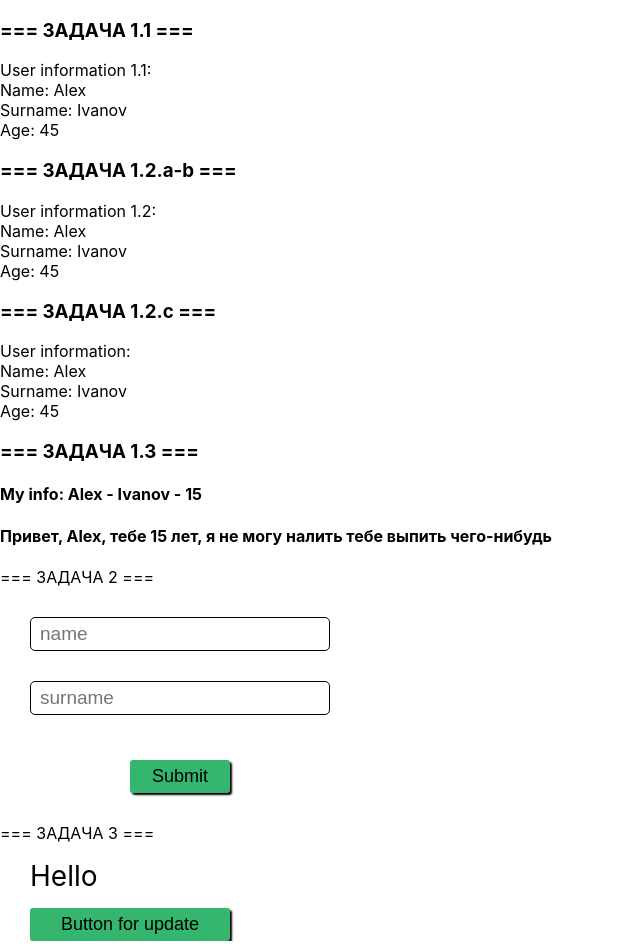
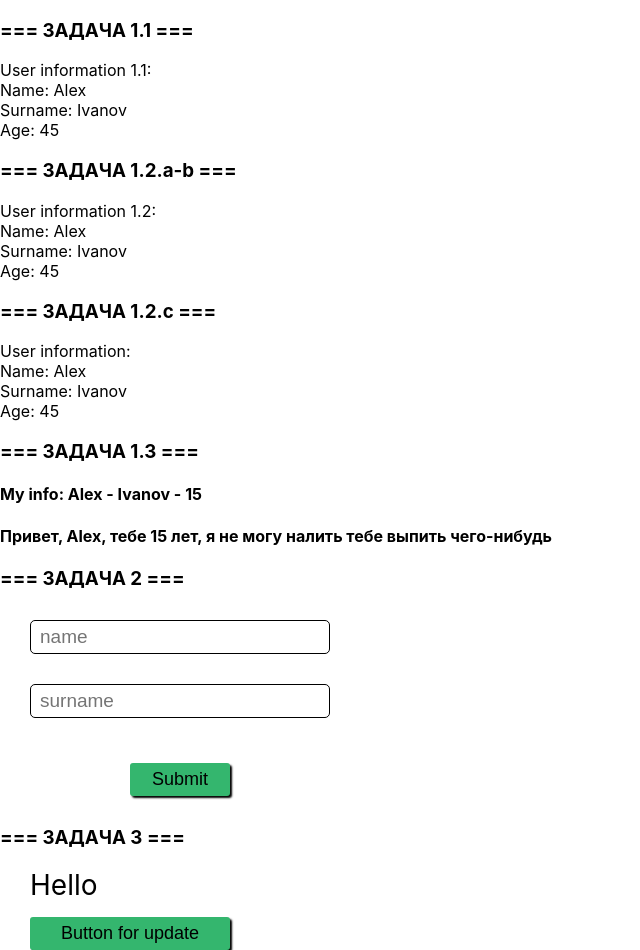
Before and after one commit to alexrazumniy/ReactCourse, a React (Create React App) app in the folder hw2/: page / in a window 1280 px wide. Shown: the whole page, without its empty margins (0-640 px from the left). Built offline with nearby package versions, Linux system fonts and the light colour scheme; the HTML template or start-up script is replaced by a standard one.

Commit message:
hw2 corrected

```diff
--- a/hw2/src/components/Task2/Form.js
+++ b/hw2/src/components/Task2/Form.js
@@ -44,7 +44,7 @@ export class Form extends React.Component {
   render() {
     return (
       <>
-        <p>=== ЗАДАЧА 2 ===</p>
+        <h3>=== ЗАДАЧА 2 ===</h3>
         <form className="form" onSubmit={this.onSubmit}>
           <input
             className="input"
--- a/hw2/src/components/Task3/Lifecycle.js
+++ b/hw2/src/components/Task3/Lifecycle.js
@@ -18,7 +18,7 @@ export class Lifecycle extends React.Component {
   render() {
     return (
       <>
-        <p>=== ЗАДАЧА 3 ===</p>
+        <h3>=== ЗАДАЧА 3 ===</h3>
         <p className="title-for-task-3">{this.state.pageTitle}</p>
         <button
           className="button button-for-task-3"
```
